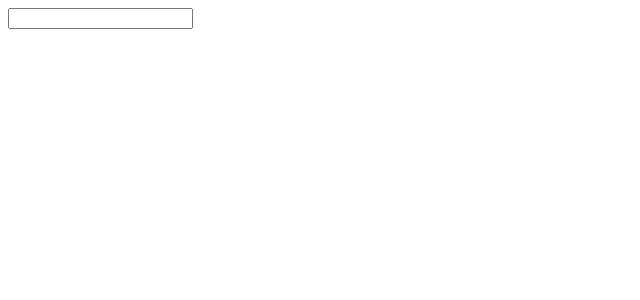
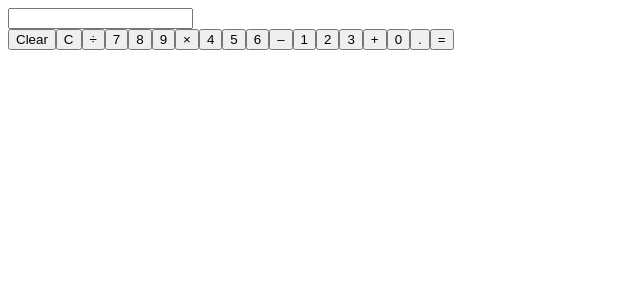
Before and after one commit to cosminaserbanica/LearningReact-Calculator, a React (Create React App) app in the folder calculator/: page / in a window 1280 px wide. Shown: the top 300 px of the page, without its empty margins (0-640 px from the left). Built offline with nearby package versions, Linux system fonts and the light colour scheme.

Commit message:
Add buttons to keypad

```diff
--- a/calculator/src/App.js
+++ b/calculator/src/App.js
@@ -8,6 +8,26 @@
         <form>
           <input type="text" value={result} />
         </form>
+        <div className="keypad">
+          <button>Clear</button>
+          <button>C</button>
+          <button>&divide;</button>
+          <button>7</button>
+          <button>8</button>
+          <button>9</button>
+          <button>&times;</button>
+          <button>4</button>
+          <button>5</button>
+          <button>6</button>
+          <button>&ndash;</button>
+          <button>1</button>
+          <button>2</button>
+          <button>3</button>
+          <button>+</button>
+          <button>0</button>
+          <button>.</button>
+          <button>=</button>
+        </div>
       </div>
     </>
   )
```
